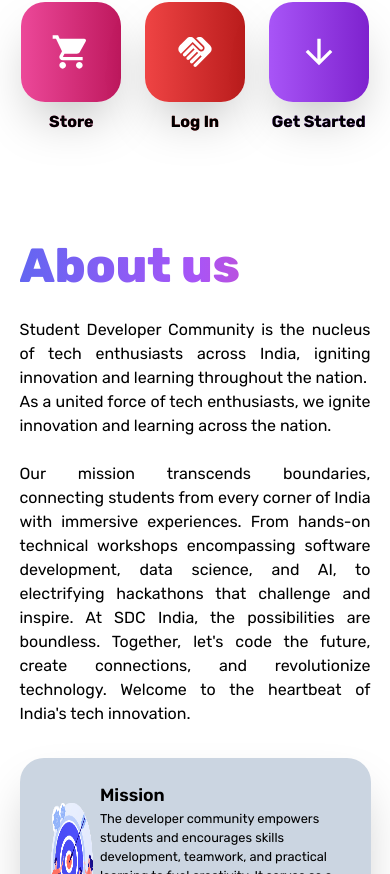
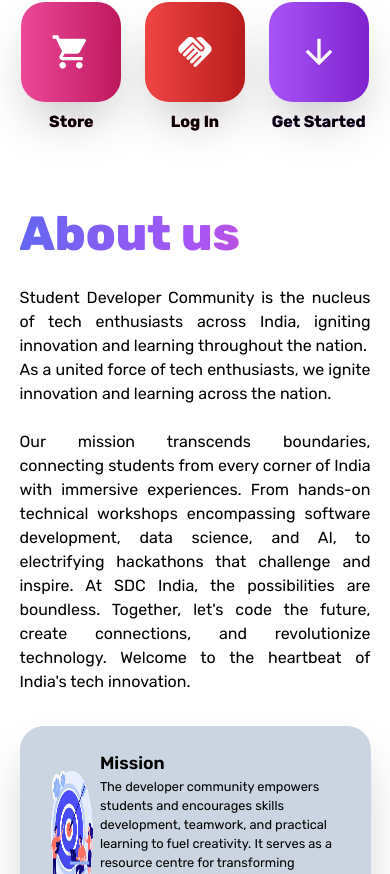
Before and after one commit to SDC-INDIA/sdc-website, a Next.js app: page / in a window 390 px wide. Shown: the part 930-1804 px from the top of the page. Built offline with nearby package versions, Linux system fonts and the light colour scheme; no server answers.

Commit message:
domain update

```diff
--- a/src/components/HomePage/About/About.tsx
+++ b/src/components/HomePage/About/About.tsx
@@ -5,7 +5,7 @@
 
 const About = () => {
     return (
-        <div className="lg:flex lg:justify-around lg:wrap pt-16" id="about">
+        <div className="lg:flex lg:justify-around lg:wrap lg:pt-16 pt-8" id="about">
             <motion.div
                 className="lg:w-[100%] lg:mb-0 mb-8"
                 // transition={{ duration: 1 }}
--- a/src/components/HomePage/Domain/Domain.tsx
+++ b/src/components/HomePage/Domain/Domain.tsx
@@ -24,7 +24,7 @@
             >
                 <h1 className="text-[2.5rem] font-bold w-fit mx-auto custom-color-text mb-4">Our Domains</h1>
                 {/* <div className="mx-auto w-fit my-12 flex justify-between lg:gap-4 gap-1 flex-wrap"> */}
-                <div className="text-center grid grid-cols-5 gap-8">
+                <div className="text-center grid lg:grid-cols-5 grid-cols-3 gap-8">
                     {
                         domainData.map((data, index) => {
                             const currentStyle = isDisplay(index) ? styles.active : styles.normal;
```
